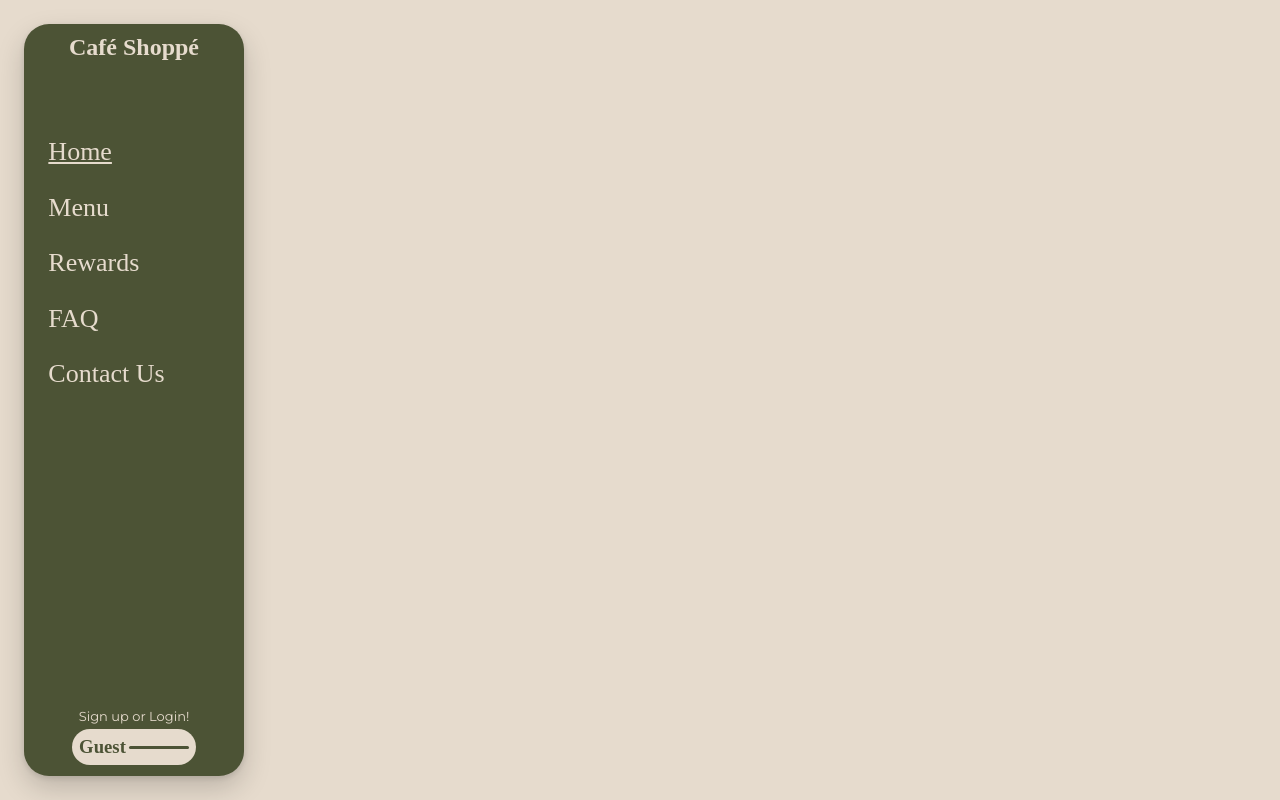
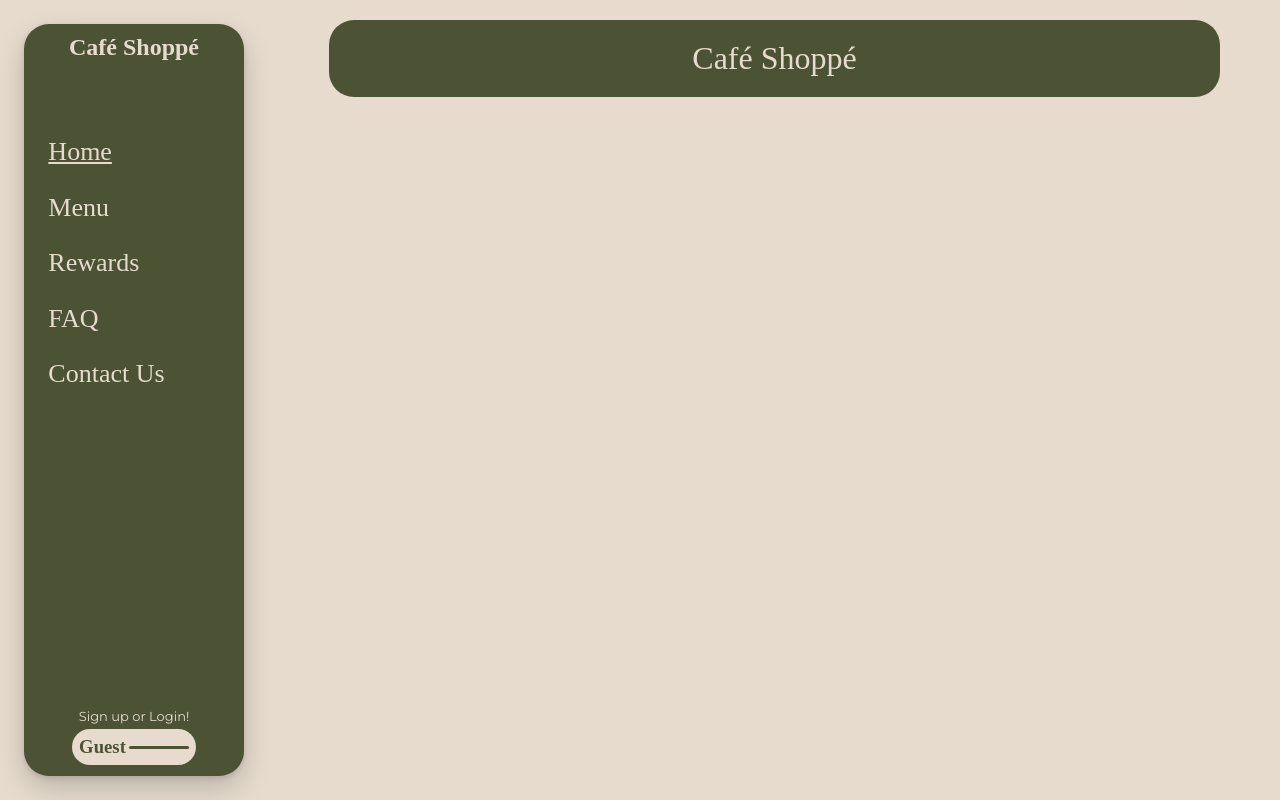
Before and after one commit to seraphqx/cafeOrderingSystem, a plain HTML site: page index.html in a window 1280 px wide. Drawn offline with Linux system fonts and the light colour scheme; a web font is replaced by a local one.

Commit message:
Added page title to home page.

```diff
--- a/index.html
+++ b/index.html
@@ -24,7 +24,7 @@
         <li> Contact Us </li>
        </ul>
 
-<p>Sign up or Login!</p>
+<p class="authHint">Sign up or Login!</p>
 
 <div class="auth">
     <h3>Guest</h3>
@@ -33,6 +33,12 @@
 
     </nav>
 
+    <div class="pageContent">
+
+      <div class="pageTitle">Café Shoppé</div>
+      <!--Monthly Specials-->
+    </div>
+
 
     </body>
 
--- a/pages/css/index.css
+++ b/pages/css/index.css
@@ -12,6 +12,7 @@ max-width: 1200px;
 margin: 0 auto;
 padding: 20px;
 background-color:#E6DBCD;
+flex-direction: row;
 }
 
 .sideMenu{
@@ -22,7 +23,6 @@ background-color:#E6DBCD;
     left:24px;
     width:220px;
     height: calc(100vh - 48px);
-
     box-shadow: 0 12px 28px rgba(0,0,0,0.18), 0 2px 6px rgba(0,0,0,0.12);
     display: flex;
     flex-direction: column;
@@ -45,7 +45,7 @@ font-size: 26px;
 color: #E6DBCD;
 flex: 1;
 margin-top: clamp(16px, 5vh, 48px);
-gap: clamp(16px, 3.2vh, 32px)
+gap: clamp(16px, 3.2vh, 32px);
 
 }
 
@@ -84,9 +84,28 @@ h3{
     font-family: "Caprasimo","Sans-Serif";
 }
 
-p{
+.authHint{
     font-family: "Montserrat", "Sans-Serif";
     font-size: small;
     margin-bottom: 5px;
-    color:#E6DBCD
+    color:#E6DBCD;
 }
+
+.pageContent{
+margin-left: 269px;
+flex:1;
+min-width: 0;
+
+display: flex;
+flex-direction: column;
+}
+
+.pageTitle{
+    background-color: #4C5335;
+    text-align: center;
+    padding: 20px 0 20px 0px;
+    border-radius: 25px;
+    color: #E6DBCD;
+    font-family: "Caprasimo","Sans-Serif";
+    font-size: xx-large;
+}
```
